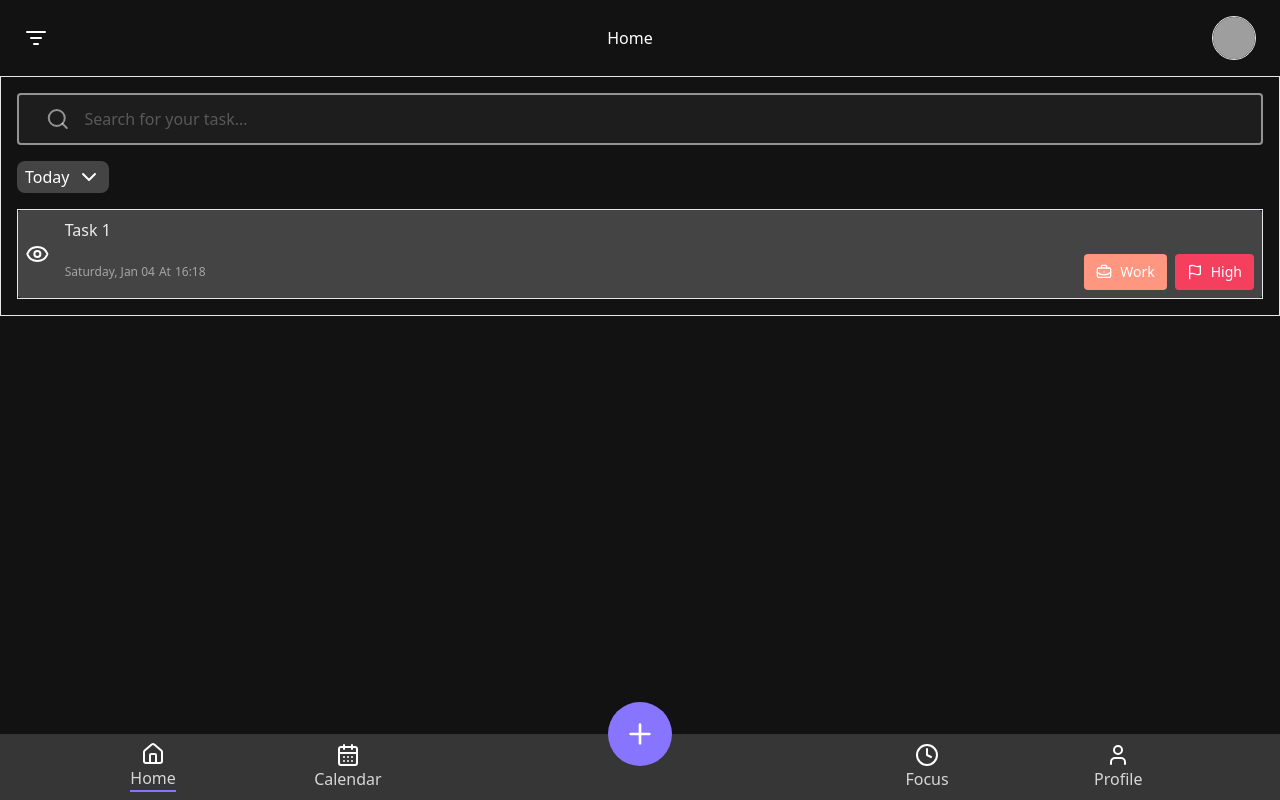
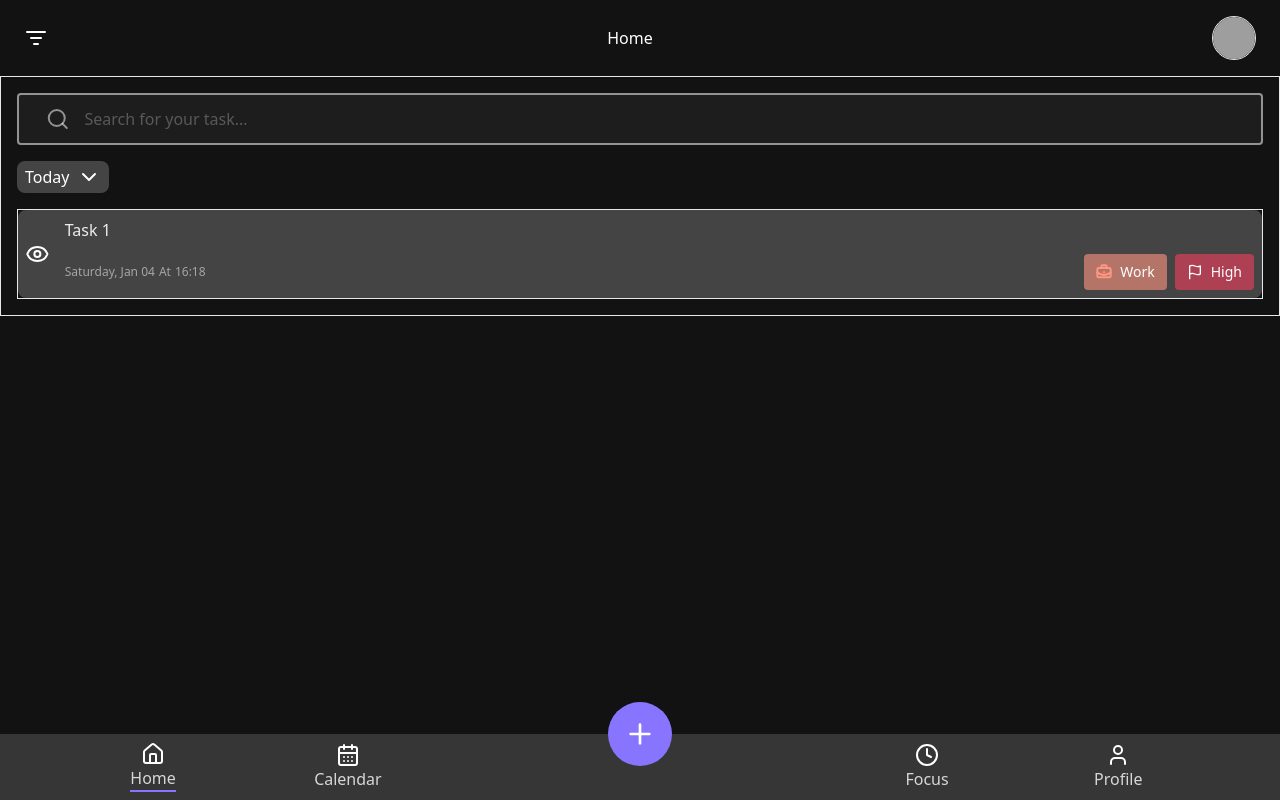
Before and after one commit to SaadiaEl08/to-do-list, a React (Vite) app in the folder frontend/: page /home in a window 1280 px wide. Built offline with nearby package versions, Linux system fonts and the light colour scheme; grey boxes are pictures that could not be loaded.

Commit message:
add formatted title

```diff
--- a/frontend/src/components/TaskPreview.jsx
+++ b/frontend/src/components/TaskPreview.jsx
@@ -1,14 +1,15 @@
 import { categories, priorities } from "@/constants";
 import dayjs from "dayjs";
-import { Eye, Flag, FlagIcon } from "lucide-react";
+import { Eye, Flag } from "lucide-react";
 import { cloneElement } from "react";
 
 const TaskPreview = ({ task }) => {
-  console.log(task);
   const { title, date, time, priority, category } = task;
   // Get category and priority info
   const categoryInfo = categories.find((item) => item.name === category) || {};
   const priorityInfo = priorities.find((item) => item.name === priority) || {};
+  // formate text
+  const formattedTitle = title.length > 30 ? title.slice(0, 30) + "..." : title;
 
   // Format time and date
   const formattedTime = time.format("HH:mm");
@@ -17,11 +18,12 @@ const TaskPreview = ({ task }) => {
     if (date === dayjs().add(1, "day")) return "Tomorrow";
     return date.format("dddd, MMM DD");
   };
+
   return (
-    <div className="w-full text-foreground flex items-center justify-between bg-dropDown rounded">
+    <div className="w-full text-foreground flex items-center justify-between bg-dropDown rounded-lg">
       <Eye className="w-10" />
       <div className=" w-full flex flex-col p-2 gap-3">
-        <h1 className="opacity-90">{title}</h1>
+        <h1 className="opacity-90">{formattedTitle}</h1>
         <div className=" w-full flex items-center justify-between gap-2 ">
           <div className="flex flex-wrap gap-1 w-full text-muted-foreground text-xs ">
             <p>{getDate(date)}</p>
@@ -31,16 +33,20 @@ const TaskPreview = ({ task }) => {
           <div className="flex items-center justify-end gap-2">
             <div
               className={"flex items-center gap-2 rounded px-3 py-2 text-sm "}
-              style={{ backgroundColor: categoryInfo.color }}
+              style={{
+                backgroundColor: categoryInfo.color + "99",
+              }}
             >
               {cloneElement(categoryInfo.icon, {
-                className: "w-4 h-4",
+                className: "w-4 h-4 font-bold ",
+                stroke: categoryInfo.color,
+                strokeWidth: 3,
               })}
               {categoryInfo.name}
             </div>
             <div
               className={"flex items-center gap-2 rounded px-3 py-2 text-sm "}
-              style={{ backgroundColor: priorityInfo.color }}
+              style={{ backgroundColor: priorityInfo.color + "99" }}
             >
               <Flag className="w-4 h-4" />
               {priorityInfo.name}
```
